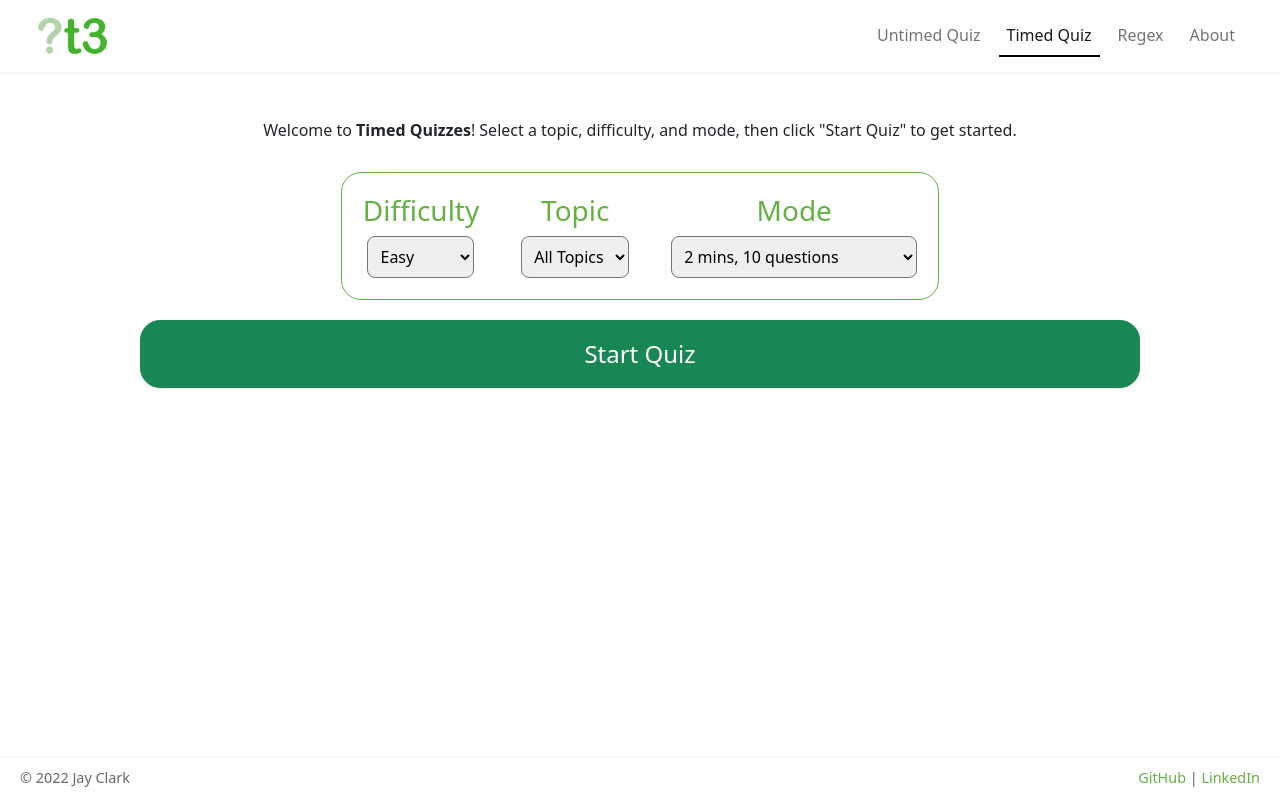
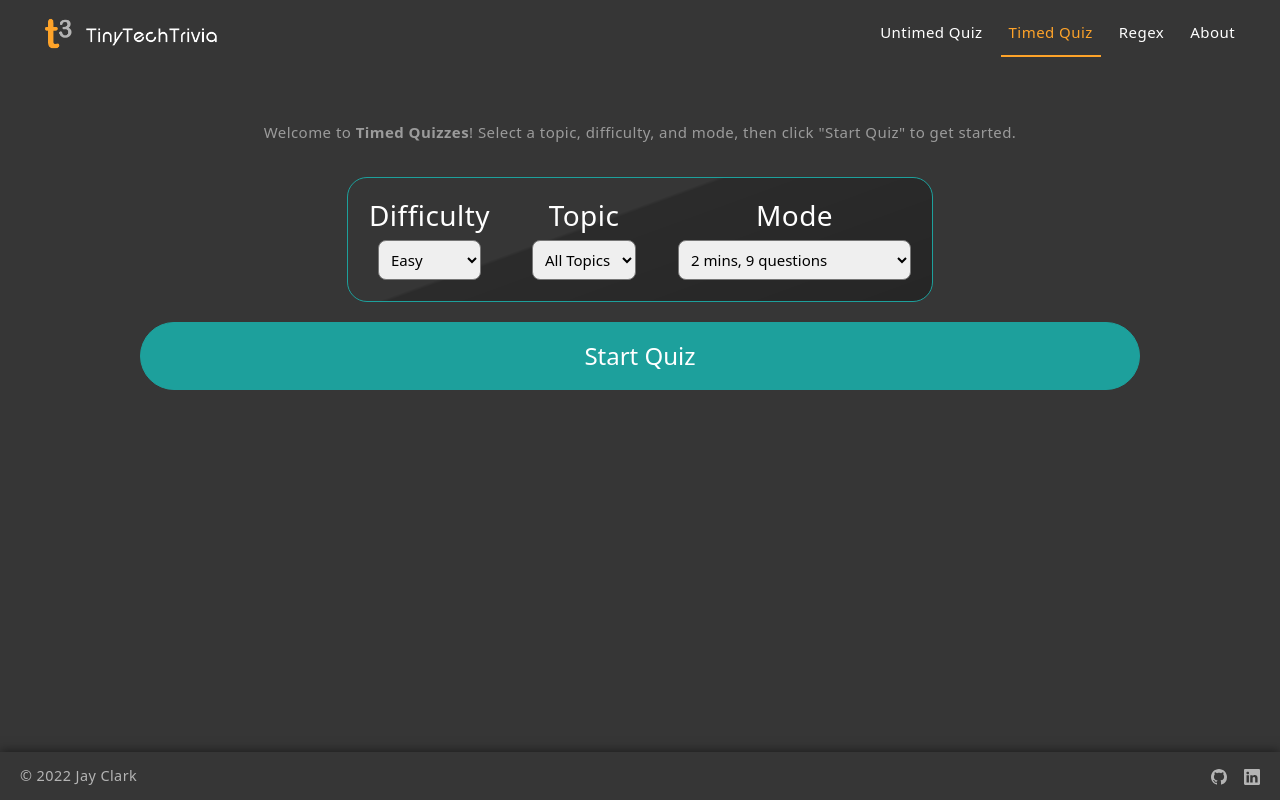
Before and after one commit to jayeclark/t3, a Flask app: page /timed/ in a window 1280 px wide. Run offline with Flask 2, Linux system fonts and the light colour scheme; some libraries are stand-ins or nearby versions.

Commit message:
Revamp colors and appearance
Signed-off-by: Jay Clark <jay@jayeclark.dev>

```diff
--- a/main.py
+++ b/main.py
@@ -72,13 +72,13 @@ def timed():
     if request.method == 'POST':
         category = request.form['category']
         mode = request.form['limit']
-        limit = 10
+        limit = 9
         available = 120000
         if mode == "five":
-            limit = 15
+            limit = 18
             available = 300000
         elif mode == "max":
-            limit = 50
+            limit = 48
             available = 600000
         difficulty = request.form['difficulty']
         questions = []
--- a/static/styles.css
+++ b/static/styles.css
@@ -1,3 +1,22 @@
+:root {
+  --bs-body-color: rgba(255,255,255,0.5)!important;
+  --bs-body-bg: rgb(54,54,54)!important;
+  --bs-body-font-size: 15px;
+}
+
+body {
+  letter-spacing: 0.03em!important;
+  line-height: 1.9em;
+}
+
+h1, h2, h3, h4, h5, h6, .nav-link {
+  color: white!important;
+}
+
+.navbar-gray {
+  background-color: var(--bs-body-bg)!important;
+}
+
 .options-wrapper {
   width: 100%;
   display: flex;
@@ -82,11 +115,12 @@
 }
 
 .nav-link.active {
-  border-bottom: 2px solid #000;
+  border-bottom: 2px solid #fea329!important;
+  color: #fea329!important;
 }
 
 .nav-link:hover {
-  border-bottom: 2px solid #666;
+  border-bottom: 2px solid white;
 }
 
 .quiz-container {
@@ -99,6 +133,19 @@
   width: 100%;
   margin-bottom: 30px;
 }
+
+.btn-success {
+  background-color: rgb(29, 160, 156)!important;
+  border-color: rgb(29, 160, 156)!important;
+  border-radius: 100px !important;
+}
+
+.btn-warning {
+  background-color: #fea329!important;
+  border-color: #fea329!important;
+  border-radius: 100px !important;
+}
+
 .input-wrapper {
   width: max-content;
   max-width: 100%;
@@ -107,8 +154,9 @@
   flex-wrap: wrap;
   align-items: stretch;
   justify-content: space-evenly;
-  border: 1px solid rgb(100, 176, 67);
+  border: 1px solid rgb(29, 160, 156);
   margin: 0px auto;
+  background-image: linear-gradient(160deg, transparent, transparent 40%, rgba(0,0,0,0.2) 41%, rgba(0,0,0,0.3) )
 }
 
 .input-wrapper select {
@@ -162,11 +222,13 @@
   position: fixed;
   bottom: 0px;
   min-height: 44px;
-  width: 100vw
+  width: 100vw;
+  background-color: var(--bs-body-bg);
+  color: rgb(180, 180, 180)!important;
 }
 
 .footer-ribbon a {
-  color: rgb(100, 176, 67);
+  color: rgb(180, 180, 180);
   text-decoration: none;
 }
 
--- a/templates/layout.html
+++ b/templates/layout.html
@@ -13,13 +13,13 @@
     {% endblock %}
     <body>
         <header id="header" style="min-height: 68px">
-            <nav class="navbar fixed-top navbar-expand-sm navbar-light bg-white" style="padding:10px 20px; box-shadow: 0px 2px 4px rgba(0,0,0,0.05);">
-                <div class="container-fluid" style="min-height: 52px">
-                    <a class="navbar-brand" id="home-page" href="/"><img src="{{url_for('static', filename='t3-logo.png')}}" width="80px"></a>
-                    <button class="navbar-toggler" type="button" data-bs-toggle="collapse" data-bs-target="#navbarSupportedContent" aria-controls="navbarSupportedContent" aria-expanded="false" aria-label="Toggle navigation">
+            <nav class="navbar fixed-top navbar-expand-sm navbar-dark navbar-gray" style="padding:10px 20px;">
+                <div class="container-fluid" style="min-height: 44px">
+                    <a class="navbar-brand" id="home-page" href="/"><img src="{{url_for('static', filename='t3-logo-text.png')}}" width="200px"></a>
+                    <button style="margin: 4px 0px;" class="navbar-toggler" type="button" data-bs-toggle="collapse" data-bs-target="#navbarSupportedContent" aria-controls="navbarSupportedContent" aria-expanded="false" aria-label="Toggle navigation">
                     <span class="navbar-toggler-icon"></span>
                     </button>
-                    <div class="collapse navbar-collapse" id="navbarSupportedContent">
+                    <div class="collapse navbar-collapse navbar-gray" id="navbarSupportedContent">
                         <ul class="navbar-nav ms-auto mb-2 mb-lg-0">
                             <li class="nav-item">
                                 <a id="untimed-page" class="{{ 'nav-link active' if page == 'untimed' else 'nav-link' }}" href="/untimed">Untimed Quiz</a>
@@ -40,10 +40,20 @@
         </header>
       {% block content %}{% endblock %}
         <footer id="footer" class="footer-ribbon">
-          <div id="main" style="background-color: white; border-top: 1px solid #efefef; padding: 10px 20px; color: #666; font-size: 0.9rem; display: flex; align-items: center; justify-content: space-between;">
+          <div id="main" style="box-shadow: 0px -1px 10px rgba(0,0,0,0.5); padding: 10px 20px; font-size: 0.9rem; display: flex; align-items: center; justify-content: space-between;">
             <div>© 2022 Jay Clark</div>
             <div>
-            <a href="https://github.com/jayeclark" target="_blank" origin="noreferrer">GitHub</a> | <a href="https://www.linkedin.com/in/jayeclark/" target="_blank" origin="noreferrer">LinkedIn</a>
+                <a href="https://github.com/jayeclark" target="_blank" origin="noreferrer">
+                    <svg xmlns="http://www.w3.org/2000/svg" width="16" height="16" fill="currentColor" class="bi bi-github" viewBox="0 0 16 16">
+                        <path d="M8 0C3.58 0 0 3.58 0 8c0 3.54 2.29 6.53 5.47 7.59.4.07.55-.17.55-.38 0-.19-.01-.82-.01-1.49-2.01.37-2.53-.49-2.69-.94-.09-.23-.48-.94-.82-1.13-.28-.15-.68-.52-.01-.53.63-.01 1.08.58 1.23.82.72 1.21 1.87.87 2.33.66.07-.52.28-.87.51-1.07-1.78-.2-3.64-.89-3.64-3.95 0-.87.31-1.59.82-2.15-.08-.2-.36-1.02.08-2.12 0 0 .67-.21 2.2.82.64-.18 1.32-.27 2-.27.68 0 1.36.09 2 .27 1.53-1.04 2.2-.82 2.2-.82.44 1.1.16 1.92.08 2.12.51.56.82 1.27.82 2.15 0 3.07-1.87 3.75-3.65 3.95.29.25.54.73.54 1.48 0 1.07-.01 1.93-.01 2.2 0 .21.15.46.55.38A8.012 8.012 0 0 0 16 8c0-4.42-3.58-8-8-8z"/>
+                    </svg>
+                </a>
+                &nbsp;&nbsp;
+                <a href="https://www.linkedin.com/in/jayeclark/" target="_blank" origin="noreferrer">
+                    <svg xmlns="http://www.w3.org/2000/svg" width="16" height="16" fill="currentColor" class="bi bi-linkedin" viewBox="0 0 16 16">
+                        <path d="M0 1.146C0 .513.526 0 1.175 0h13.65C15.474 0 16 .513 16 1.146v13.708c0 .633-.526 1.146-1.175 1.146H1.175C.526 16 0 15.487 0 14.854V1.146zm4.943 12.248V6.169H2.542v7.225h2.401zm-1.2-8.212c.837 0 1.358-.554 1.358-1.248-.015-.709-.52-1.248-1.342-1.248-.822 0-1.359.54-1.359 1.248 0 .694.521 1.248 1.327 1.248h.016zm4.908 8.212V9.359c0-.216.016-.432.08-.586.173-.431.568-.878 1.232-.878.869 0 1.216.662 1.216 1.634v3.865h2.401V9.25c0-2.22-1.184-3.252-2.764-3.252-1.274 0-1.845.7-2.165 1.193v.025h-.016a5.54 5.54 0 0 1 .016-.025V6.169h-2.4c.03.678 0 7.225 0 7.225h2.4z"/>
+                    </svg>
+                </a>
             </div>
           </div>
         </footer>
--- a/templates/quiz.html
+++ b/templates/quiz.html
@@ -9,7 +9,7 @@
         {% if not loaded %}
             {% if not timed %}
                 <p id="input-intro" class="welcome-message">Welcome to <b>Untimed Quizzes</b>! Select a topic, difficulty, and number of questions, then click "Start Quiz" to get started.</p>
-                <form method="post" id="quiz-form">
+                <form method="post" id="quiz-form" style="width:max-content; margin: 0px auto;">
             {% endif %}
             {% if timed %}
                 <p id="input-intro" class="welcome-message">Welcome to <b>Timed Quizzes</b>! Select a topic, difficulty, and mode, then click "Start Quiz" to get started.</p>
@@ -40,9 +40,9 @@
                 <div class="quiz-input">
                     <h3>Questions</h3>
                     <select id="limit" name="limit">
-                        <option value="5" selected="selected">5 questions</option>
-                        <option value="10">10 questions</option>
-                        <option value="20">20 questions</option>
+                        <option value="3" selected="selected">3 questions</option>
+                        <option value="9">9 questions</option>
+                        <option value="18">18 questions</option>
                     </select>
                 </div>
                 {% endif %}
@@ -50,9 +50,9 @@
                 <div class="quiz-input">
                     <h3>Mode</h3>
                     <select id="limit" name="limit">
-                        <option value="two" selected="selected">2 mins, 10 questions</option>
-                        <option value="five">5 mins, 15 questions</option>
-                        <option value="max">10 mins, up to 50 questions</option>
+                        <option value="two" selected="selected">2 mins, 9 questions</option>
+                        <option value="five">5 mins, 18 questions</option>
+                        <option value="max">10 mins, up to 48 questions</option>
                     </select>
                 </div>
                 {% endif %}
@@ -141,7 +141,7 @@
                     correctDiv.style.fontWeight = "bold";
                     const incorrectDiv = document.createElement('div');
                     incorrectDiv.innerHTML = `Incorrect Tries: ${incorrect}`;
-                    incorrectDiv.style.fontSize = "1.35SErem";
+                    incorrectDiv.style.fontSize = "1.35rem";
                     incorrectDiv.style.textAlign = "center";
                     resultsDiv.style.padding = "20px";
                     resultsDiv.style.margin = "20px 0px";
@@ -223,7 +223,6 @@
                     if (answers[`answer_${answer}`] === 'true') {
 
                         feedbackDiv.style.color = "green";
-                        feedbackDiv.style.border = "1px solid green";
 
                         if (correctAnswers.length > 1 && event.target.style.backgroundColor !== "green") {
                             let answerCount = document.getElementById(`${questionID}-count`);
@@ -232,23 +231,28 @@
                             answerCount.value = curr.toString();
                             if (curr == correctAnswers.length) {
                                 feedbackDiv.innerHTML = "Correct!";
+                                feedbackDiv.style.backgroundColor = "rgb(255, 255, 255, 0.9)"
                                 let tally = parseInt(document.getElementById('correct-answer-tally').value);
                                 document.getElementById('correct-answer-tally').value = tally + 1;
                             } else if (curr > 0) {
                                 feedbackDiv.innerHTML = "Partially correct! (There are multiple correct answers.)";
+                                feedbackDiv.style.backgroundColor = "rgb(255, 255, 255, 0.9)"
                             }
                         } else {
                             feedbackDiv.innerHTML = "Correct!";
+                            feedbackDiv.style.backgroundColor = "rgb(255, 255, 255, 0.9)"
                             if (event.target.style.backgroundColor !== "green") {
                                 let tally = parseInt(document.getElementById('correct-answer-tally').value);
                                 document.getElementById('correct-answer-tally').value = tally + 1;
                             }
                         }
                         event.target.style.backgroundColor = "green";
+                        event.target.style.border = "1px solid green";
                         event.target.style.color = "white";
 
                     } else {
                         event.target.style.backgroundColor = "darkred";
+                        event.target.style.border = "1px solid darkred";
                         event.target.style.color = "white";
                         let tally = parseInt(document.getElementById('incorrect-answer-tally').value);
                         document.getElementById('incorrect-answer-tally').value = tally + 1;
@@ -258,12 +262,12 @@
                             if (curr === 0) {
                                 feedbackDiv.innerHTML = "Incorrect! Try again.";
                                 feedbackDiv.style.color = "darkred";
-                                feedbackDiv.style.border = "1px solid darkred";
+                                feedbackDiv.style.backgroundColor = "rgb(255, 255, 255, 0.8)"
                             }
                         } else {
                             feedbackDiv.innerHTML = "Incorrect! Try again.";
                             feedbackDiv.style.color = "darkred";
-                            feedbackDiv.style.border = "1px solid darkred";
+                            feedbackDiv.style.backgroundColor = "rgb(255, 255, 255, 0.8)"
                         }
                     }
                 })
```
Also changed, not shown: other parts of static/styles.css (+45 -11 lines), templates/index.html (+9 -1 lines), templates/regex.html (+17 -19 lines), static/code-slash.svg (added), static/hourglass.svg (added), static/stopwatch.svg (added), static/t3-logo-new.png (added), static/t3-logo-text.png (added).
